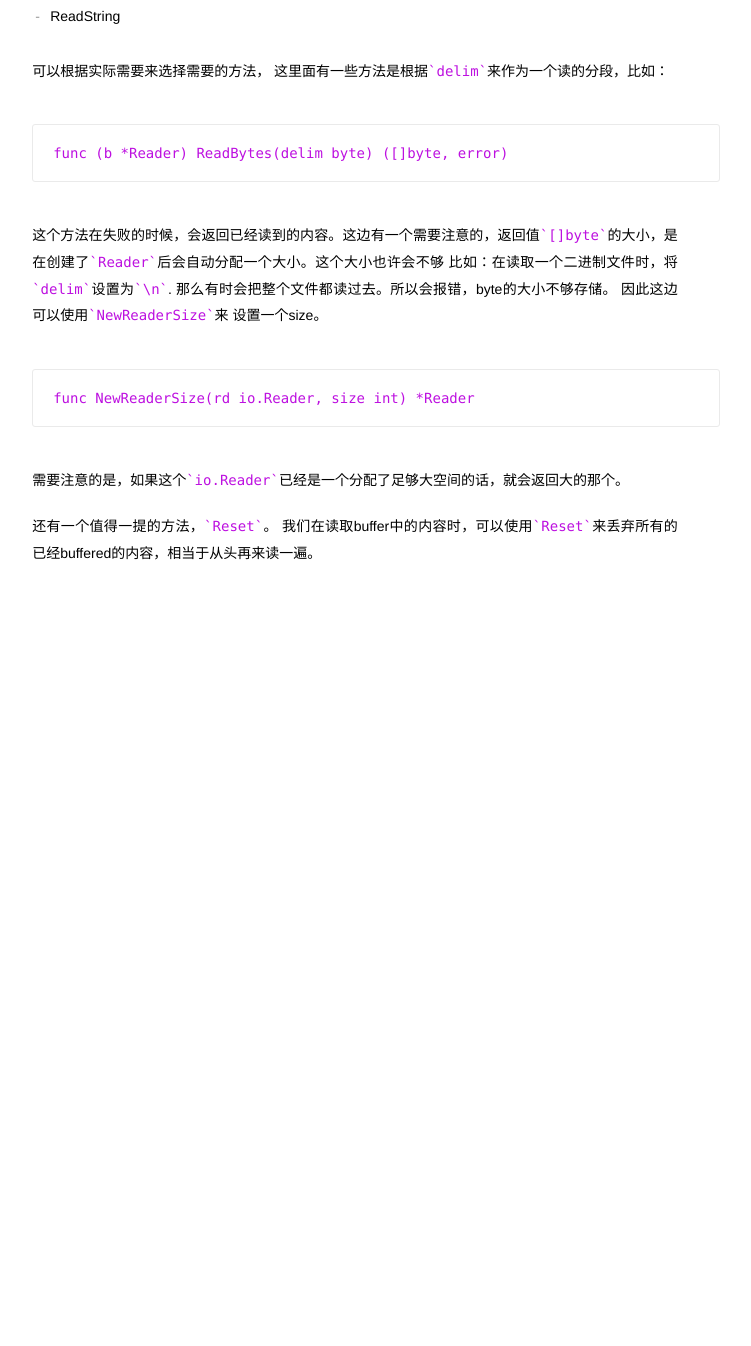
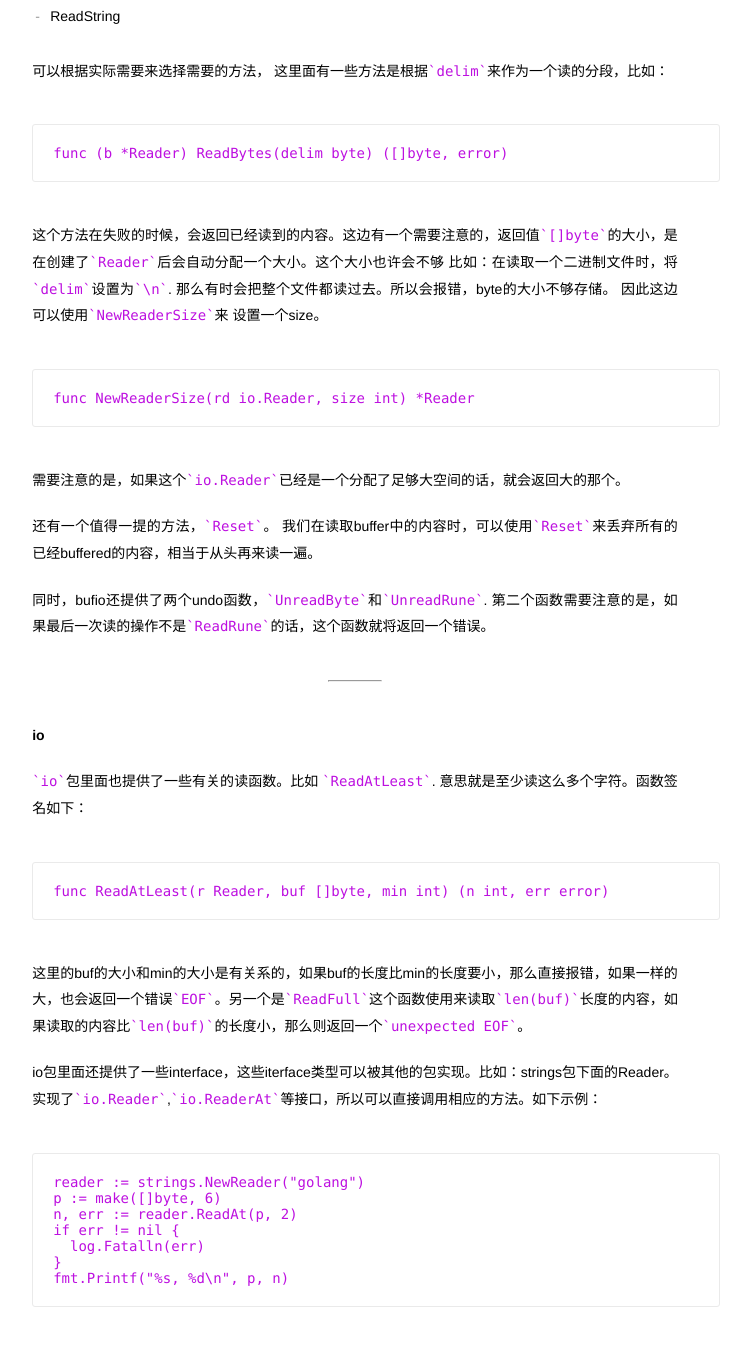
Before and after one commit to JesseEisen/JesseEisen.github.io, a Jekyll site: the page built from _posts/2017-10-06-go-file-read.md, in a window 1280 px wide and 1400 px high, scrolled down 3841 px. Shown: the top 1346 px of the window, without its empty margins (285-1036 px from the left). Built offline with Jekyll 4.4.1, drawn with Linux system fonts in a browser that asks for light colours; before the commit the page ends 4481 px from its top, so only the background shows below that.

Commit message:
append more content for go file

````diff
--- a/_posts/2017-10-06-go-file-read.md
+++ b/_posts/2017-10-06-go-file-read.md
@@ -157,3 +157,29 @@ func NewReaderSize(rd io.Reader, size int) *Reader
 需要注意的是，如果这个`io.Reader`已经是一个分配了足够大空间的话，就会返回大的那个。
 
 还有一个值得一提的方法，`Reset`。 我们在读取buffer中的内容时，可以使用`Reset`来丢弃所有的已经buffered的内容，相当于从头再来读一遍。
+
+同时，bufio还提供了两个undo函数，`UnreadByte`和`UnreadRune`. 第二个函数需要注意的是，如果最后一次读的操作不是`ReadRune`的话，这个函数就将返回一个错误。
+
+<hr>
+
+**io**
+
+`io`包里面也提供了一些有关的读函数。比如 `ReadAtLeast`. 意思就是至少读这么多个字符。函数签名如下：
+
+```
+func ReadAtLeast(r Reader, buf []byte, min int) (n int, err error)
+```
+
+这里的buf的大小和min的大小是有关系的，如果buf的长度比min的长度要小，那么直接报错，如果一样的大，也会返回一个错误`EOF`。另一个是`ReadFull`这个函数使用来读取`len(buf)`长度的内容，如果读取的内容比`len(buf)`的长度小，那么则返回一个`unexpected EOF`。
+
+io包里面还提供了一些interface，这些iterface类型可以被其他的包实现。比如：strings包下面的Reader。 实现了`io.Reader`,`io.ReaderAt`等接口，所以可以直接调用相应的方法。如下示例：
+
+```
+reader := strings.NewReader("golang")
+p := make([]byte, 6)
+n, err := reader.ReadAt(p, 2)
+if err != nil {
+  log.Fatalln(err)
+}
+fmt.Printf("%s, %d\n", p, n)
+```
````
